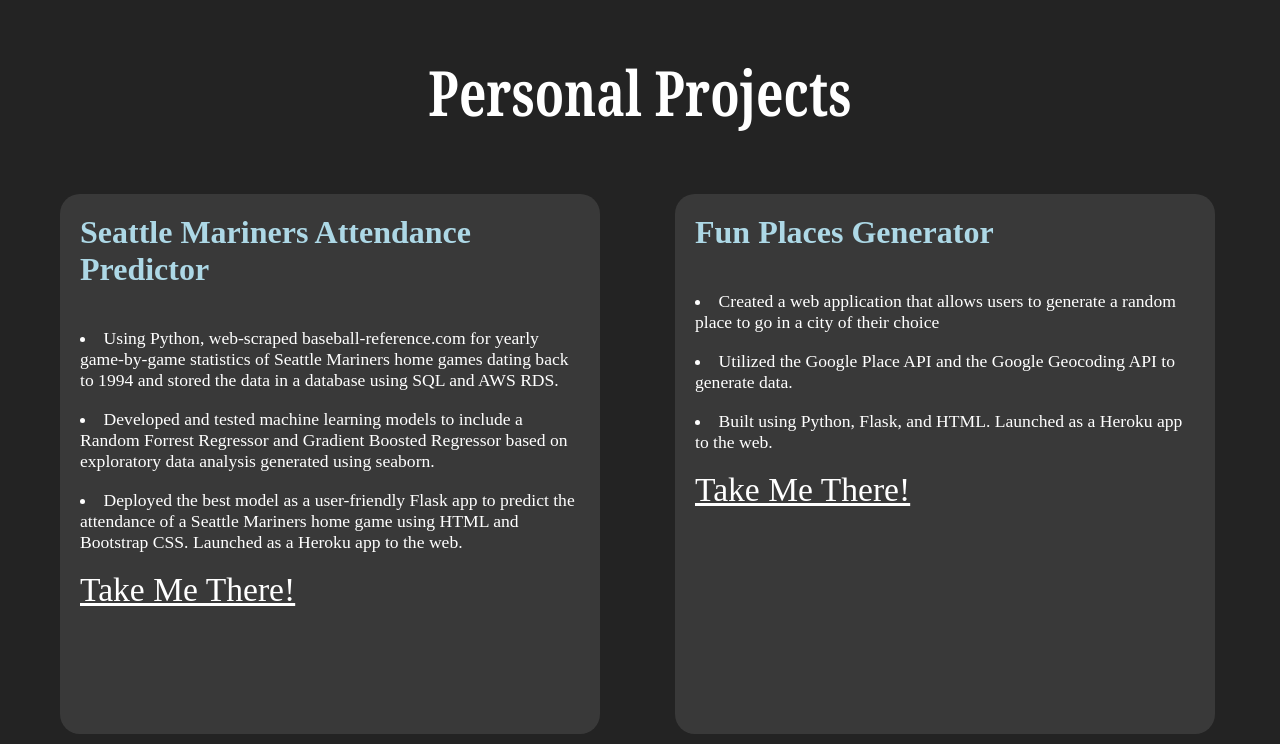
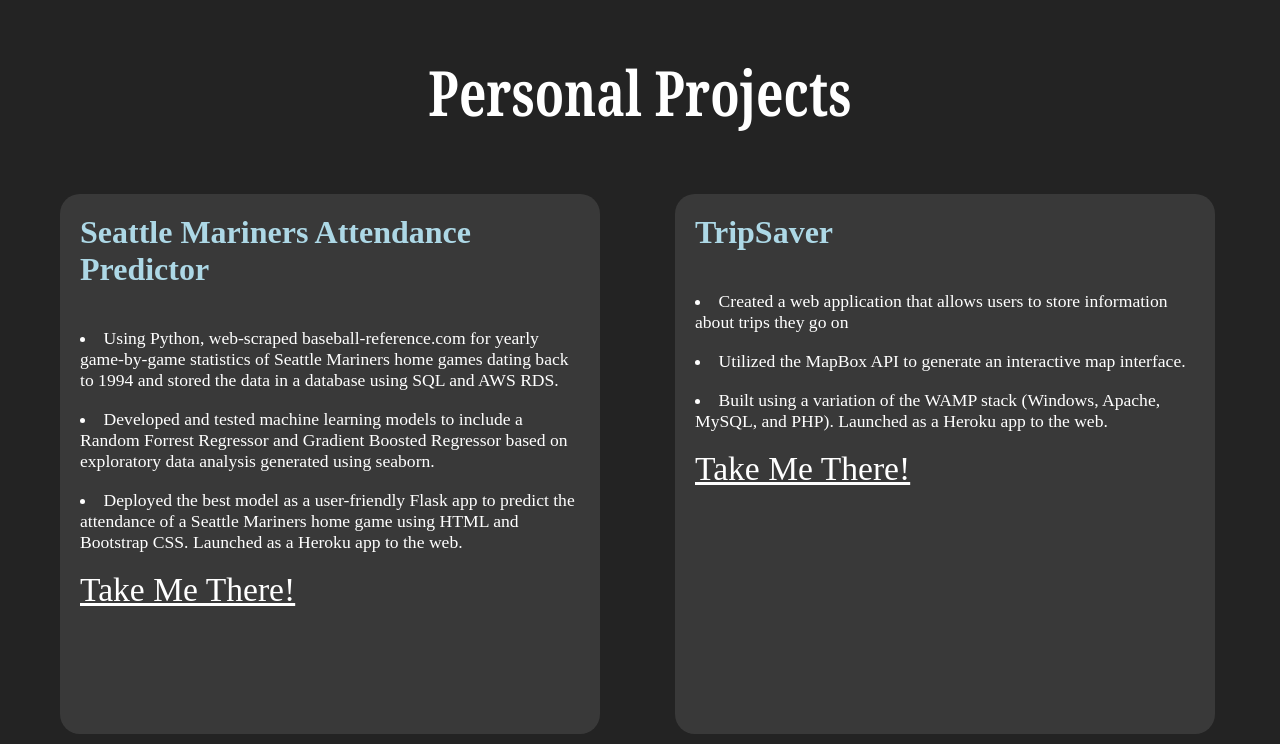
Before and after one commit to akowalchyk/PersonalWeb, a Flask app: page / in a window 1280 px wide. Shown: the part 1296-2041 px from the top of the page. Run offline with Flask 2, Linux system fonts and the light colour scheme.

Commit message:
changed lics and update projects

```diff
--- a/templates/index.html
+++ b/templates/index.html
@@ -61,7 +61,7 @@
     position: absolute;
     top: 0;
     left: 0;
-    background: url('https://images.pexels.com/photos/7040575/pexels-photo-7040575.jpeg?cs=srgb&dl=pexels-jeff-boyce-7040575.jpg&fm=jpg') no-repeat center center/cover;
+    background: url('background.jpg') no-repeat center center/cover;
     height: 700px;
     width: 100%;
     z-index: -1;
@@ -203,7 +203,7 @@
     </nav>
 
     <section id="home">
-        <h1 class="heading">HI, I'm</h1>
+        <h1 class="heading">Hi, I'm</h1>
         <h1 class="heading">Adam Kowalchyk</h1>
         <br><br>
         <h3>And this is my Personal website</h3>
@@ -212,7 +212,7 @@
 <section id="about">
     <h1 class="heading">About me</h1>
     <div class="about">
-        <img src="https://media-exp1.licdn.com/dms/image/C5603AQFa7Ed74kp8Zw/profile-displayphoto-shrink_400_400/0/1603407668280?e=1634169600&v=beta&t=XyDVfFm9nz706VJto24cqeZlGDDb_FoX6YOb2HMfLSk" alt="My Pic">
+        <img src="profile_img.jpg" alt="My Pic">
         <div class="name">
             <p>Hello, my name is Adam Kowalchyk. I am currently a junior at Gonzaga University studying computer science. My current goal is to obtain an internship in the Greater Seattle Area for Summer 2022. After not being able to obtain an internship for Summer 2021, I made it my main goal to obtain one this upcoming summer. In order to do so, I have been working on multiple side projects to boost my resume, all while working a part time job to help pay for college. Some of my passions in the computer science field include data science, web development, software engineering, and artificial intelligence. My greatest passion, however, is sports. By playing competitive sports throughout my whole life, I have developed a strong leadership presence as well as a fierce competitive drive. Now pursuing a future in computer science, I will incorporate my leadership and competitiveness in order to further develop myself, as well as prospective future companies.</p>
         </div>
@@ -229,10 +229,10 @@
                     <a href="https://mariners-attendance-predict.herokuapp.com/">Take Me There!</a>
                 </div>
             <div class="box">
-                <h2>Fun Places Generator</h2>
-                    <li>Created a web application that allows users to generate a random place to go in a city of their choice</li> <br>
-                    <li>Utilized the Google Place API and the Google Geocoding API to generate data.</li> <br>
-                    <li>Built using Python, Flask, and HTML. Launched as a Heroku app to the web.</li> <br>
+                <h2>TripSaver</h2>
+                    <li>Created a web application that allows users to store information about trips they go on </li> <br>
+                    <li>Utilized the MapBox API to generate an interactive map interface.</li> <br>
+                    <li>Built using a variation of the WAMP stack (Windows, Apache, MySQL, and PHP). Launched as a Heroku app to the web.</li> <br>
                     <a href="https://random-places-generator.herokuapp.com/">Take Me There!</a>
             </div>
         </div>
```
Also changed, not shown: templates/background.jpg (added), templates/profile_img.jpg (added).
